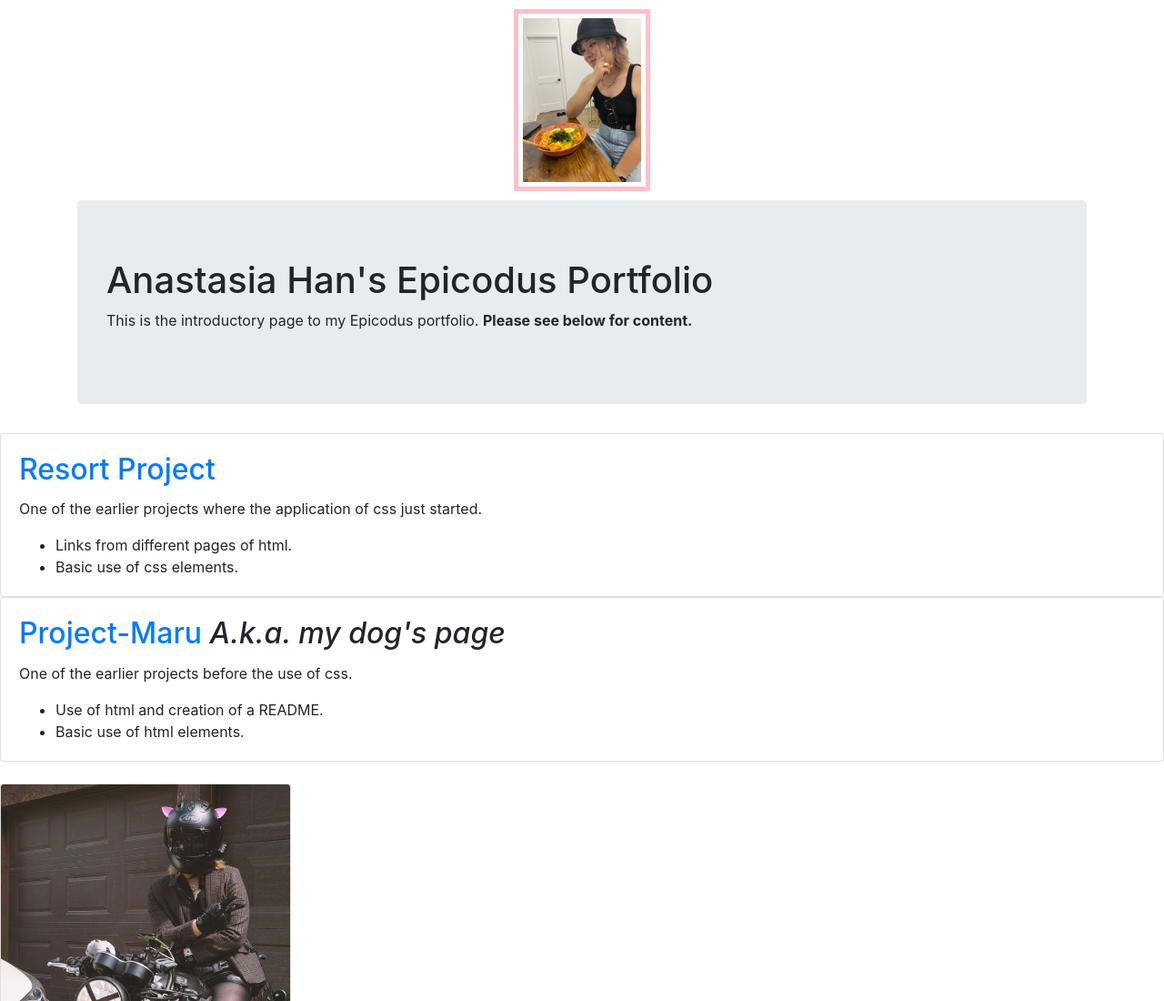
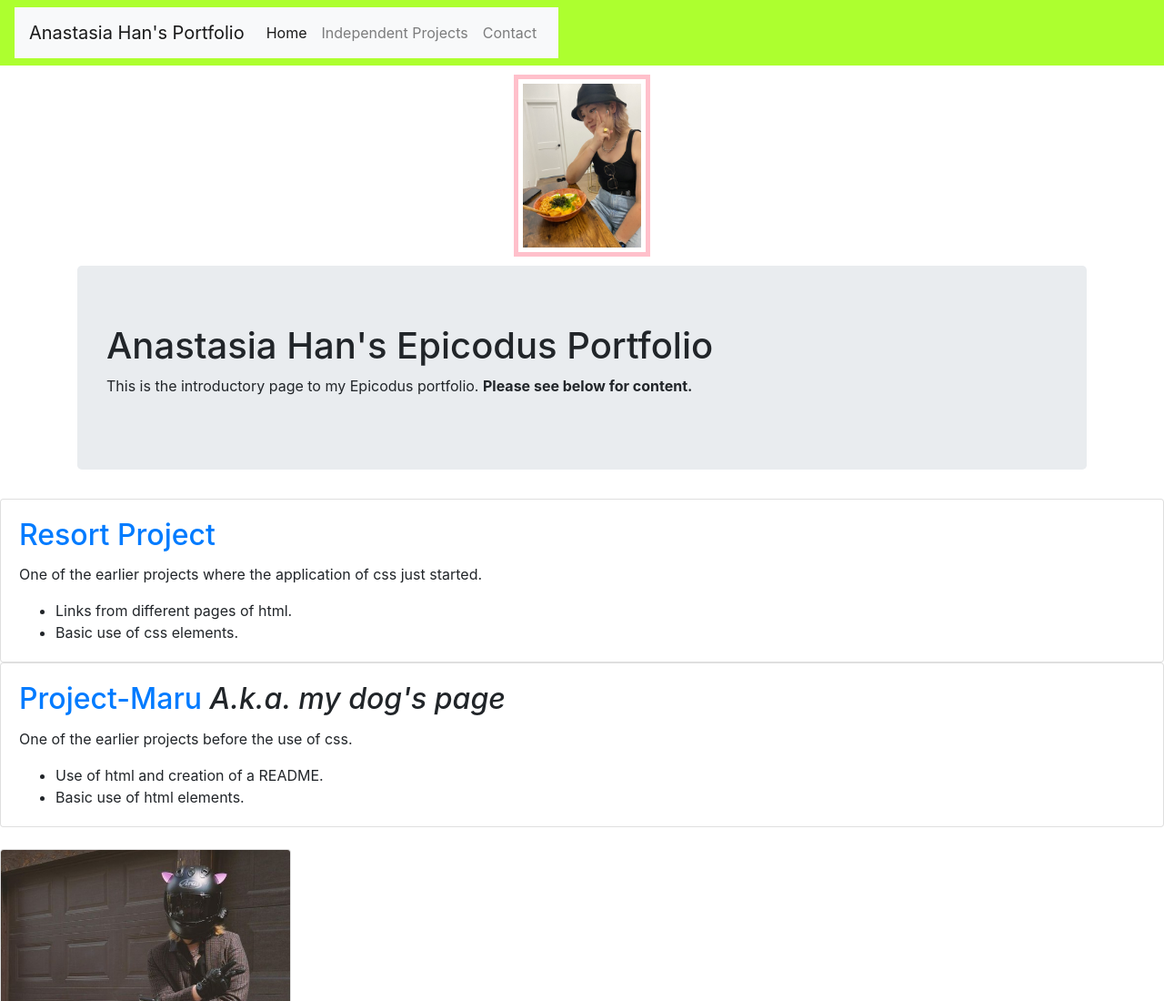
Before and after one commit to 1ana-banana/portfolio, a plain HTML site: page index.html in a window 1280 px wide. Shown: the top 1100 px of the page at 91% size. Drawn offline with Linux system fonts and the light colour scheme.

Commit message:
added nav bar

```diff
--- a/index.html
+++ b/index.html
@@ -6,6 +6,21 @@
   <link href="css/styles.css" rel="stylesheet" type="text/css">
 </head>
 <body>
+  <nav class="navbar navbar-light" style="background-color: greenyellow;">
+  <nav class="navbar navbar-expand-lg navbar-light bg-light">
+    <a class="navbar-brand" href="#">Anastasia Han's Portfolio</a>
+    <button class="navbar-toggler" type="button" data-toggle="collapse" data-target="#navbarNavAltMarkup" aria-controls="navbarNavAltMarkup" aria-expanded="false" aria-label="Toggle navigation">
+      <span class="navbar-toggler-icon"></span>
+    </button>
+    <div class="collapse navbar-collapse" id="navbarNavAltMarkup">
+      <div class="navbar-nav">
+        <a class="nav-item nav-link active" href="index.html">Home <span class="sr-only">(current)</span></a>
+        <a class="nav-item nav-link" href="#">Independent Projects</a>
+        <a class="nav-item nav-link" href="#">Contact</a>
+      </div>
+    </div>
+    </nav>
+  </nav>
   <img src="img/profile.jpg" alt="A profile picture of Ana." height=200px width=150px class=center>
   <div class="container">
     <div class="jumbotron">
```
